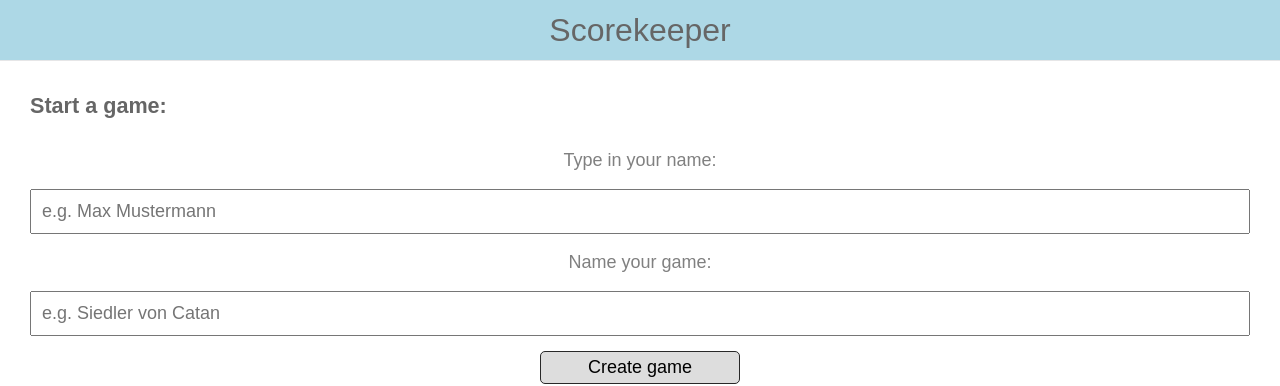
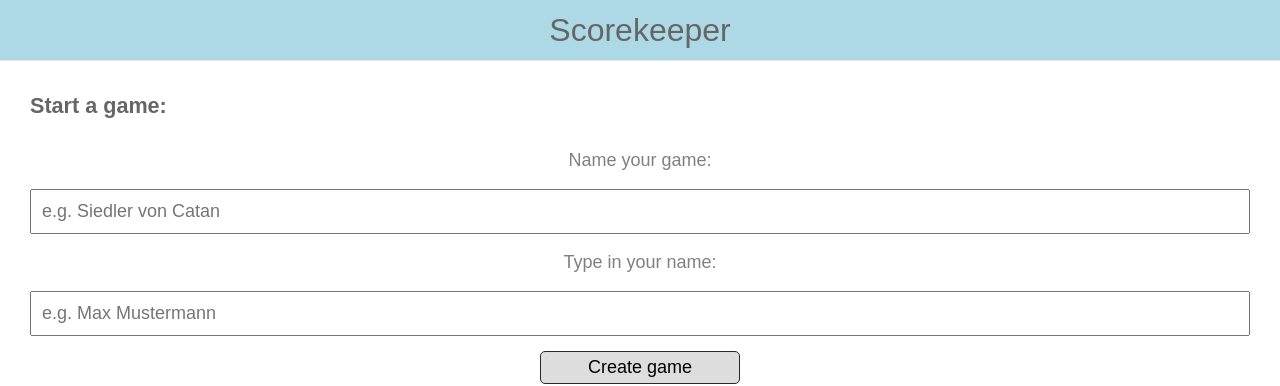
Before and after one commit to CasparVelsen/scorekeeper, a React (Create React App) app: page / in a window 1280 px wide. Shown: the top 386 px of the page. Built offline with nearby package versions, Linux system fonts and the light colour scheme.

Commit message:
Upgrade typo for decresing number

```diff
--- a/src/components/Form.js
+++ b/src/components/Form.js
@@ -16,19 +16,19 @@ export default function Form({ onCreateGame }) {
       autoComplete="off"
     >
       <Input
+        name="nameOfGame"
+        title={"Name your game:"}
+        placeholder={"e.g. Siedler von Catan"}
+        onChange={(event) => setNameOfGame(event.target.value)}
+        value={nameOfGame}
+        required
+      />
+      <Input
         name="playerNames"
         title={"Type in your name:"}
         placeholder={"e.g. Max Mustermann"}
         onChange={(event) => setPlayerNames(event.target.value)}
         value={playerNames}
-        required
-      />
-      <Input
-        name="nameOfGame"
-        title={"Name your game:"}
-        placeholder={"e.g. Siedler von Catan"}
-        onChange={(event) => setNameOfGame(event.target.value)}
-        value={nameOfGame}
         required
       />
       <Button disabled={disabled} isDark={false}>
--- a/src/pages/GamePage.js
+++ b/src/pages/GamePage.js
@@ -19,7 +19,7 @@ export default function GamePage({
           <Player
             name={name}
             score={score}
-            nDecreasePlayerScore={() => onDecreasePlayerScore(index)}
+            onDecreasePlayerScore={() => onDecreasePlayerScore(index)}
             onIncreasePlayerScore={() => onIncreasePlayerScore(index)}
             key={id}
           />
```
